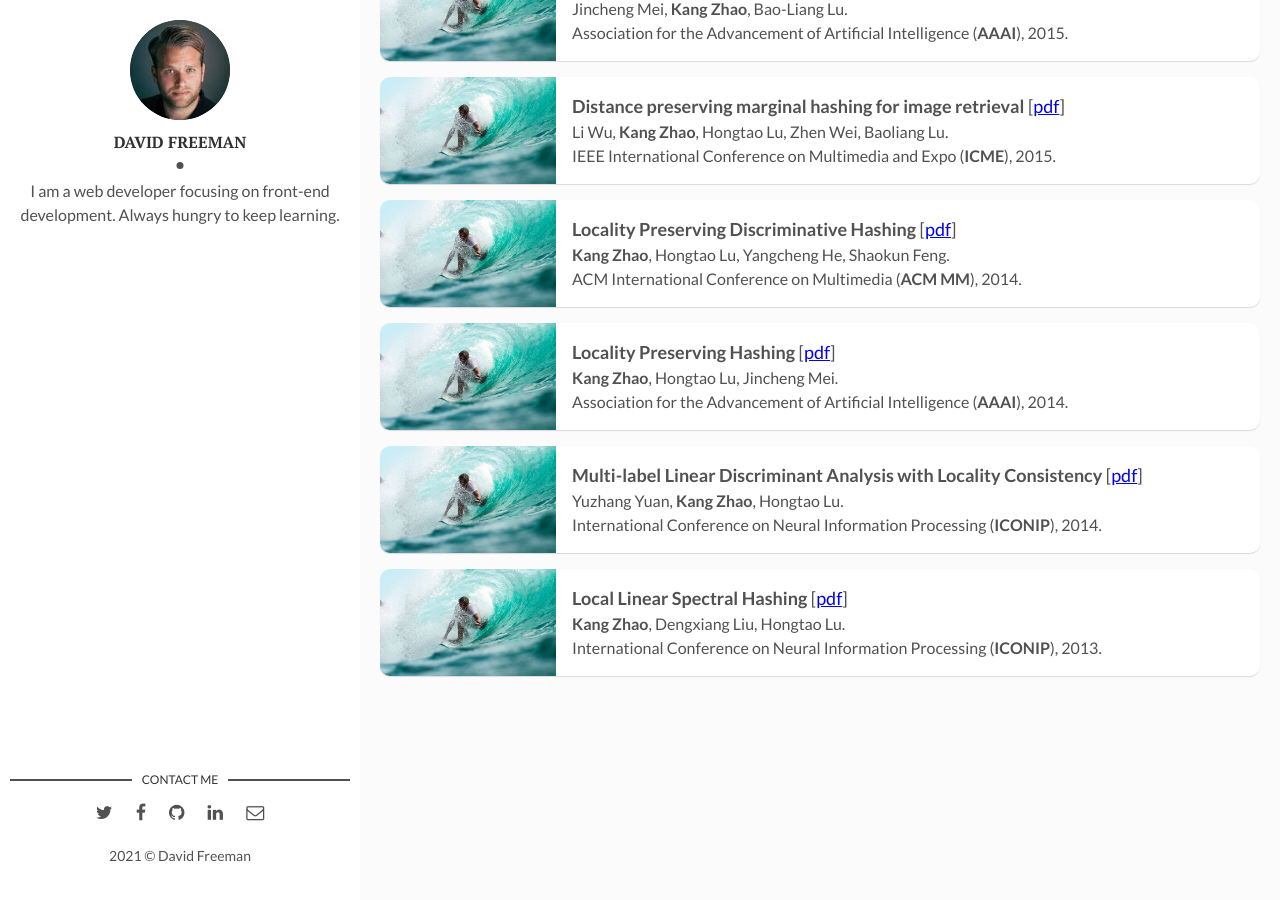
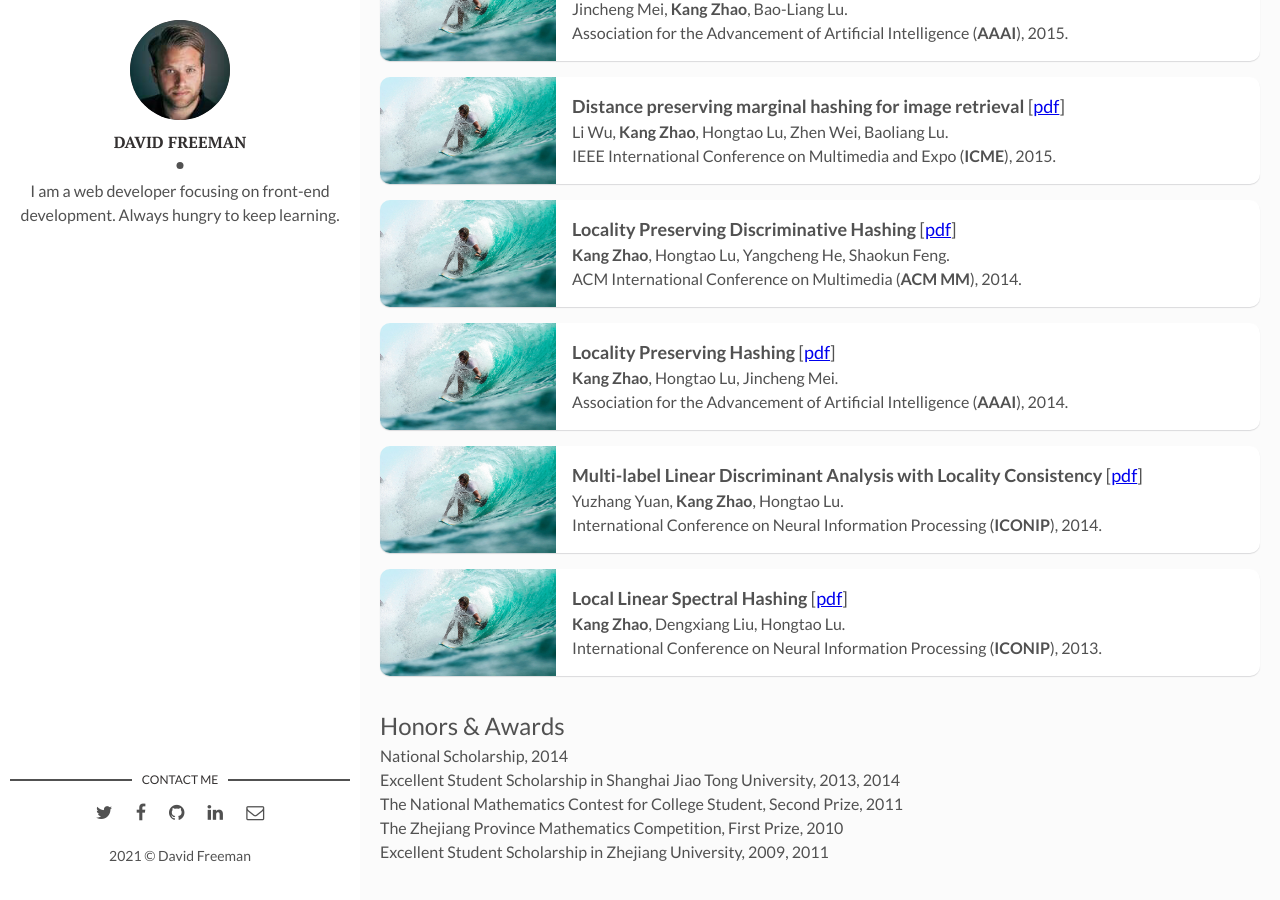
Before and after one commit to kangzhao2/kangzhao2.github.io, a Jekyll site: the page built from index.html, in a window 1280 px wide and 900 px high, scrolled down 855 px. Built offline with Jekyll 4.4.1, drawn with Linux system fonts in a browser that asks for light colours; the list of posts is cut into pages by our own code.

Commit message:
Update index.html

```diff
--- a/index.html
+++ b/index.html
@@ -87,4 +87,9 @@ layout: main
 </article>
 {% endfor %}-->
 
+<body>
+<p><font size="5">Honors & Awards</font> <br>National Scholarship, 2014<br>Excellent Student Scholarship in Shanghai Jiao Tong University, 2013, 2014<br>The National Mathematics Contest for College Student, Second Prize, 2011<br>The Zhejiang Province Mathematics Competition, First Prize, 2010<br>Excellent Student Scholarship in Zhejiang University, 2009, 2011
+</p>
+</body>
+
 {% include pagination.html %}
```
